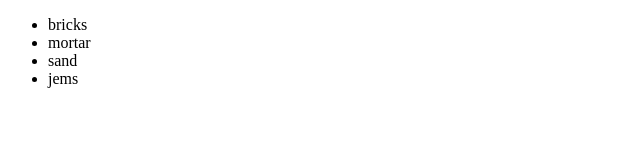
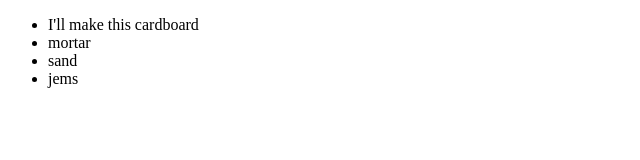
Before and after one commit to DrayDray/hello-world, a plain HTML site: page index.html in a window 1280 px wide. Shown: the whole page, without its empty margins (0-640 px from the left). Drawn offline with Linux system fonts and the light colour scheme.

Commit message:
Added cardboard

```diff
--- a/index.html
+++ b/index.html
@@ -7,7 +7,7 @@
   </head>
   <body>
     <ul>
-      <li>bricks</li>
+      <li>I'll make this cardboard</li>
       <li>mortar</li>
       <li>sand</li>
       <li>jems</li>
```
